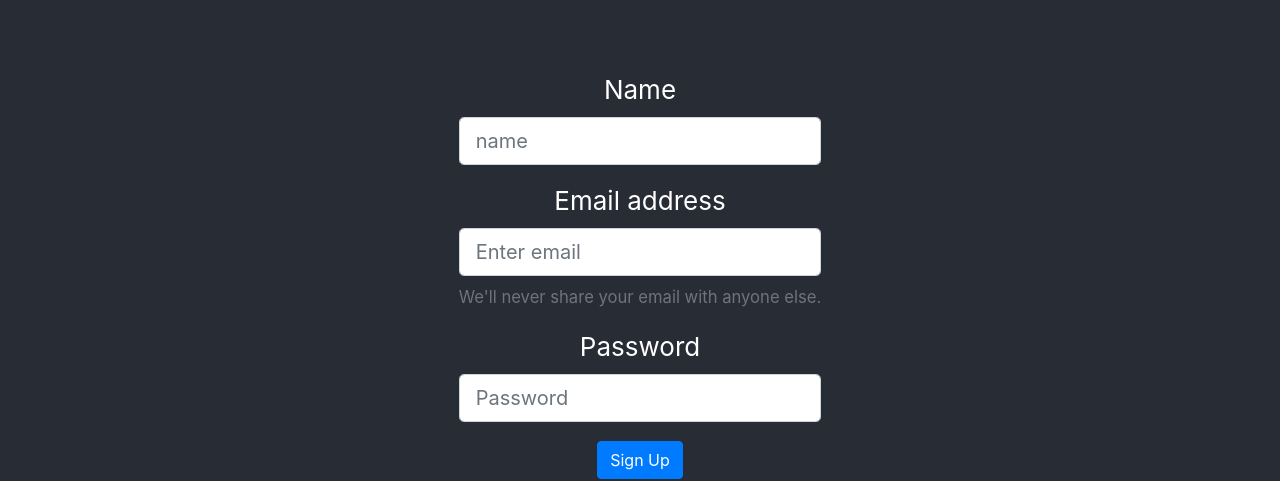
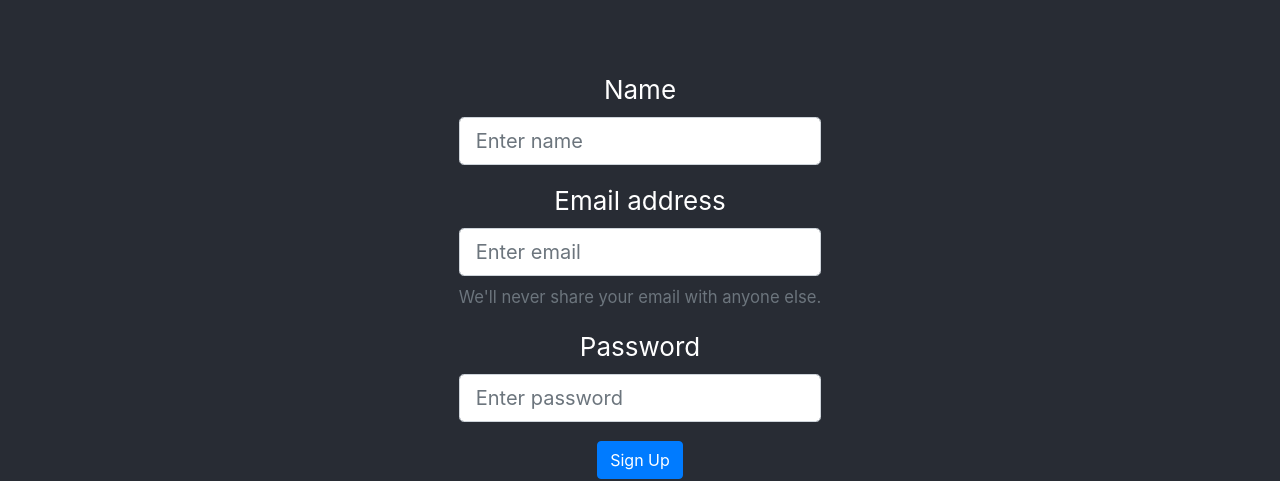
Before and after one commit to mikelxk/cen3031-fall2020-gatordevs-project, a React (Create React App) app in the folder client/: page /signup in a window 1280 px wide. Shown: the part 165-646 px from the top of the page. Built offline with nearby package versions, Linux system fonts and the light colour scheme.

Commit message:
organize code to reuse

```diff
--- a/client/src/views/Login/Login.js
+++ b/client/src/views/Login/Login.js
@@ -6,19 +6,24 @@ function Login(props) {
   const [fields, setFields] = useState({ email: "", password: "" });
   const fieldChange = (c) =>
     setFields({ ...fields, [c.target.name]: c.target.value });
+    const form = (name) => {
+      return (
+        <Form.Control
+          type={name}
+          name={name}
+          onChange={fieldChange}
+          placeholder={`Enter ${name}`}
+          size="lg"
+        />
+      );
+    };
   return (
     <div className="App">
       <header className="App-header">
         <Form>
           <Form.Group controlId="formBasicEmail">
             <Form.Label>Email address</Form.Label>
-            <Form.Control
-              type="email"
-              name="email"
-              placeholder="Enter email"
-              size="lg"
-              onChange={fieldChange}
-            />
+            {form("email")}
             <Form.Text className="text-muted">
               <small>We'll never share your email with anyone else.</small>
             </Form.Text>
@@ -26,13 +31,7 @@ function Login(props) {
 
           <Form.Group controlId="formBasicPassword">
             <Form.Label>Password</Form.Label>
-            <Form.Control
-              type="password"
-              name="password"
-              placeholder="Password"
-              size="lg"
-              onChange={fieldChange}
-            />
+            {form("password")}
           </Form.Group>
           <Button
             variant="primary"
--- a/client/src/views/SignUp/SignUP.js
+++ b/client/src/views/SignUp/SignUP.js
@@ -5,29 +5,28 @@ export default function SignUp(props) {
   const [fields, setFields] = useState({ name: "", email: "", password: "" });
   const fieldChange = (c) =>
     setFields({ ...fields, [c.target.name]: c.target.value });
+  const form = (name) => {
+    return (
+      <Form.Control
+        type={name}
+        name={name}
+        onChange={fieldChange}
+        placeholder={`Enter ${name}`}
+        size="lg"
+      />
+    );
+  };
   return (
     <div className="App">
       <header className="App-header">
         <Form>
           <Form.Group controlId="formBasicName">
             <Form.Label>Name</Form.Label>
-            <Form.Control
-              type="name"
-              name="name"
-              onChange={fieldChange}
-              placeholder="name"
-              size="lg"
-            />
+            {form("name")}
           </Form.Group>
           <Form.Group controlId="formBasicEmail">
             <Form.Label>Email address</Form.Label>
-            <Form.Control
-              type="email"
-              name="email"
-              placeholder="Enter email"
-              onChange={fieldChange}
-              size="lg"
-            />
+            {form("email")}
             <Form.Text className="text-muted">
               <small>We'll never share your email with anyone else.</small>
             </Form.Text>
@@ -35,13 +34,7 @@ export default function SignUp(props) {
 
           <Form.Group controlId="formBasicPassword">
             <Form.Label>Password</Form.Label>
-            <Form.Control
-              type="password"
-              name="password"
-              placeholder="Password"
-              size="lg"
-              onChange={fieldChange}
-            />
+            {form("password")}
           </Form.Group>
           <Button
             variant="primary"
```
Also changed, not shown: 1 other file (tests, documents, lock files or other folders).
